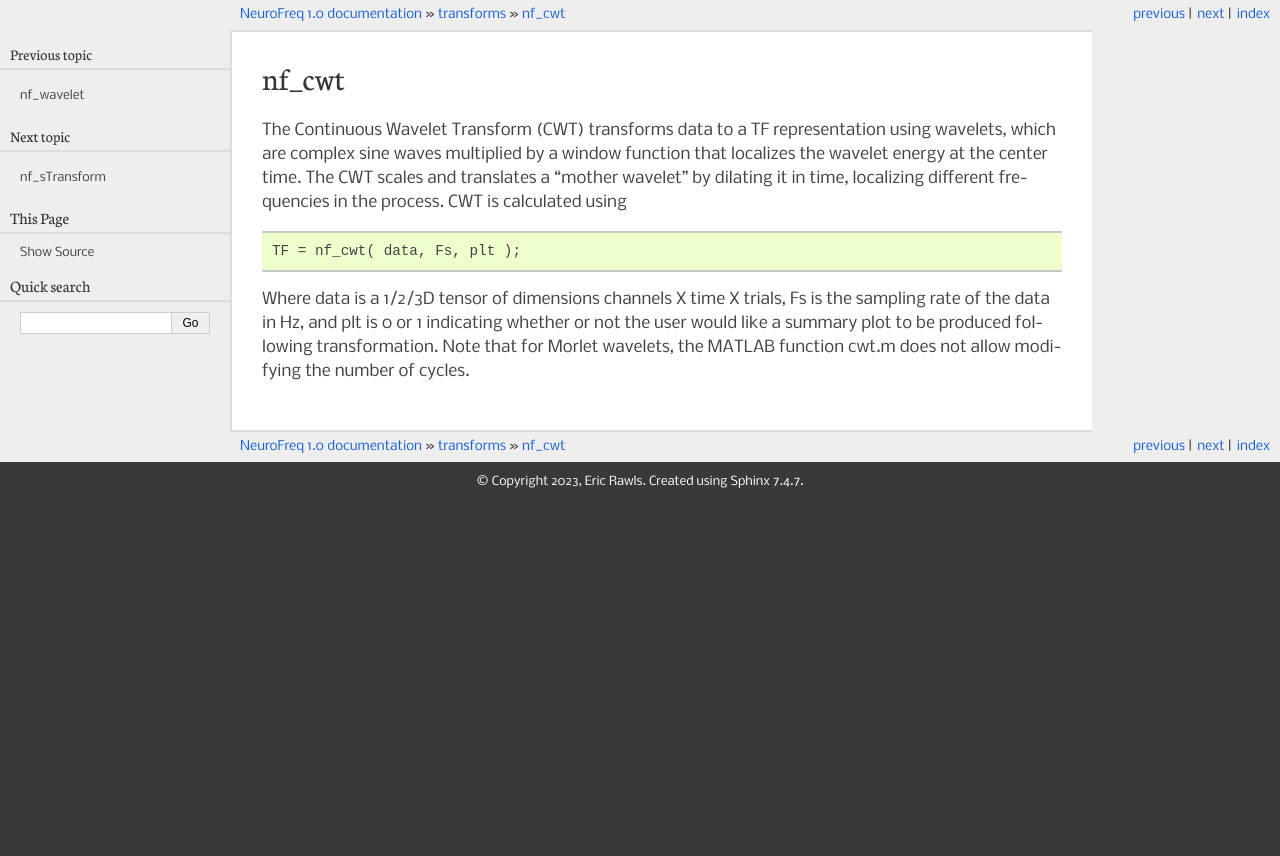
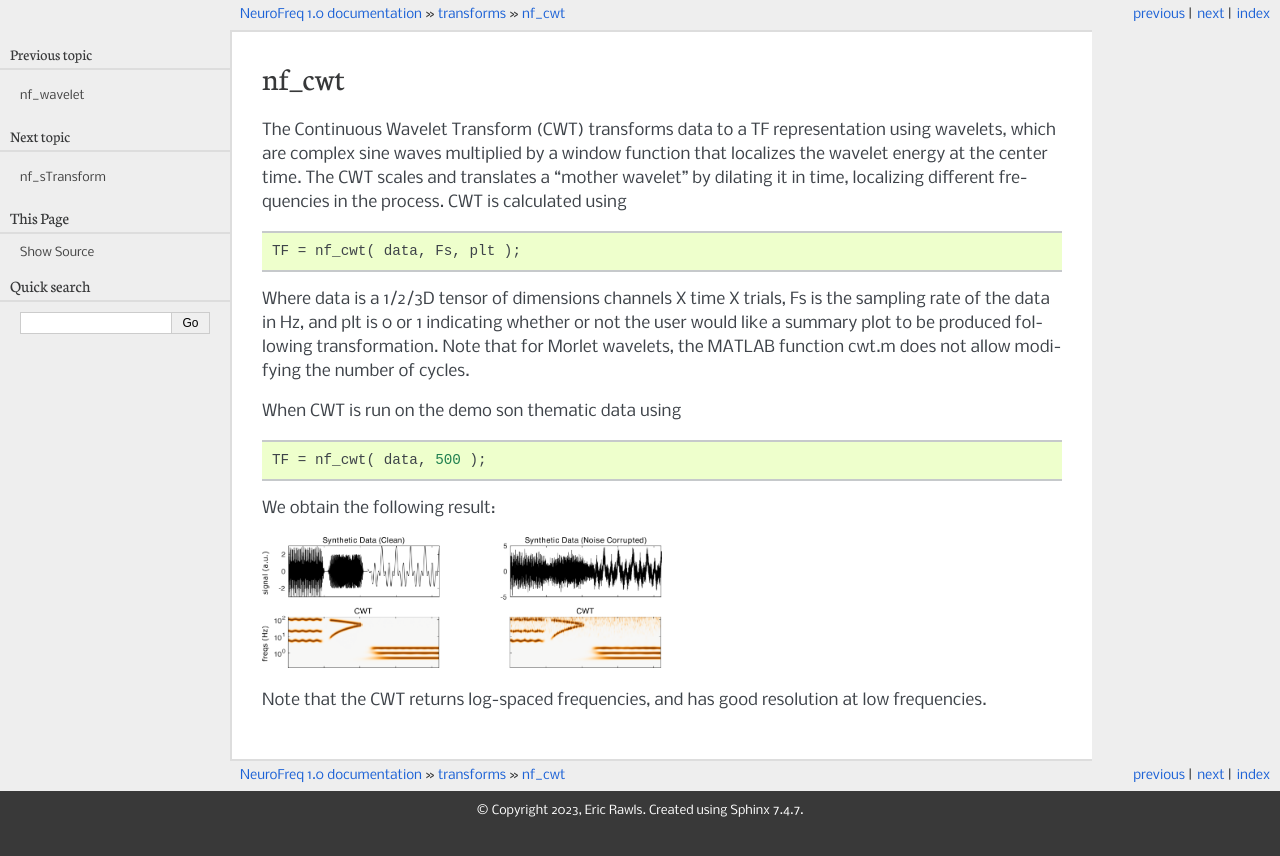
Before and after one commit to erawls-neuro/NeuroFreq_public, a Sphinx documentation site: the page built from docs/transforms/nf_cwt/index.rst, in a window 1280 px wide. Shown: the top 856 px of the page. Built offline with Sphinx 7.4.7, drawn with Linux system fonts in a browser that asks for light colours.

Commit message:
Update index.rst

```diff
--- a/docs/transforms/nf_cwt/index.rst
+++ b/docs/transforms/nf_cwt/index.rst
@@ -9,3 +9,16 @@ The Continuous Wavelet Transform (CWT) transforms data to a TF representation us
   TF = nf_cwt( data, Fs, plt );
 
 Where data is a 1/2/3D tensor of dimensions channels X time X trials, Fs is the sampling rate of the data in Hz, and plt is 0 or 1 indicating whether or not the user would like a summary plot to be produced following transformation. Note that for Morlet wavelets, the MATLAB function cwt.m does not allow modifying the number of cycles.
+
+When CWT is run on the demo son thematic data using
+
+.. code-block:: matlab
+
+  TF = nf_cwt( data, 500 );
+
+We obtain the following result:
+
+.. image:: fig_cwt_synthetic.png
+  :width: 400
+
+Note that the CWT returns log-spaced frequencies, and has good resolution at low frequencies.
```
